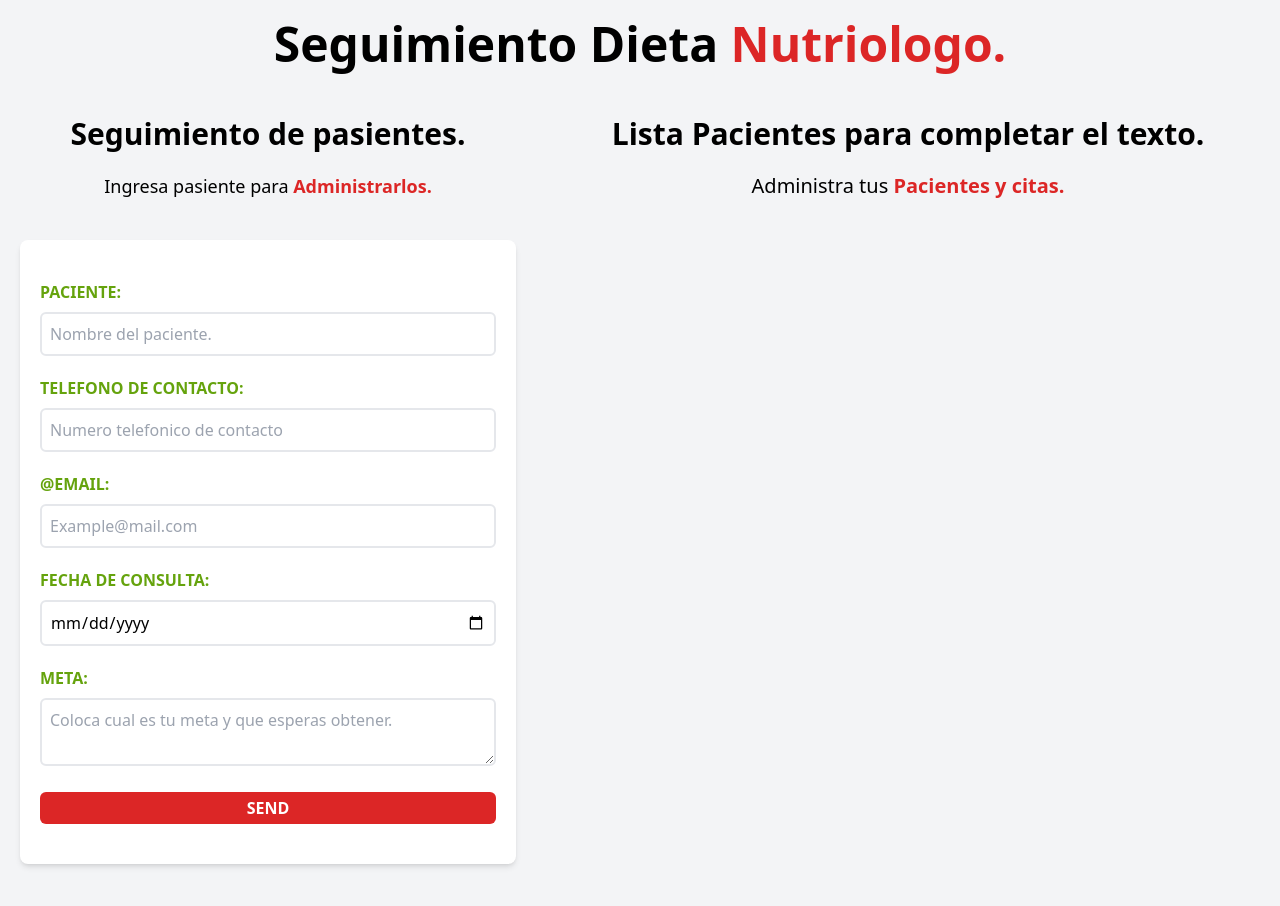
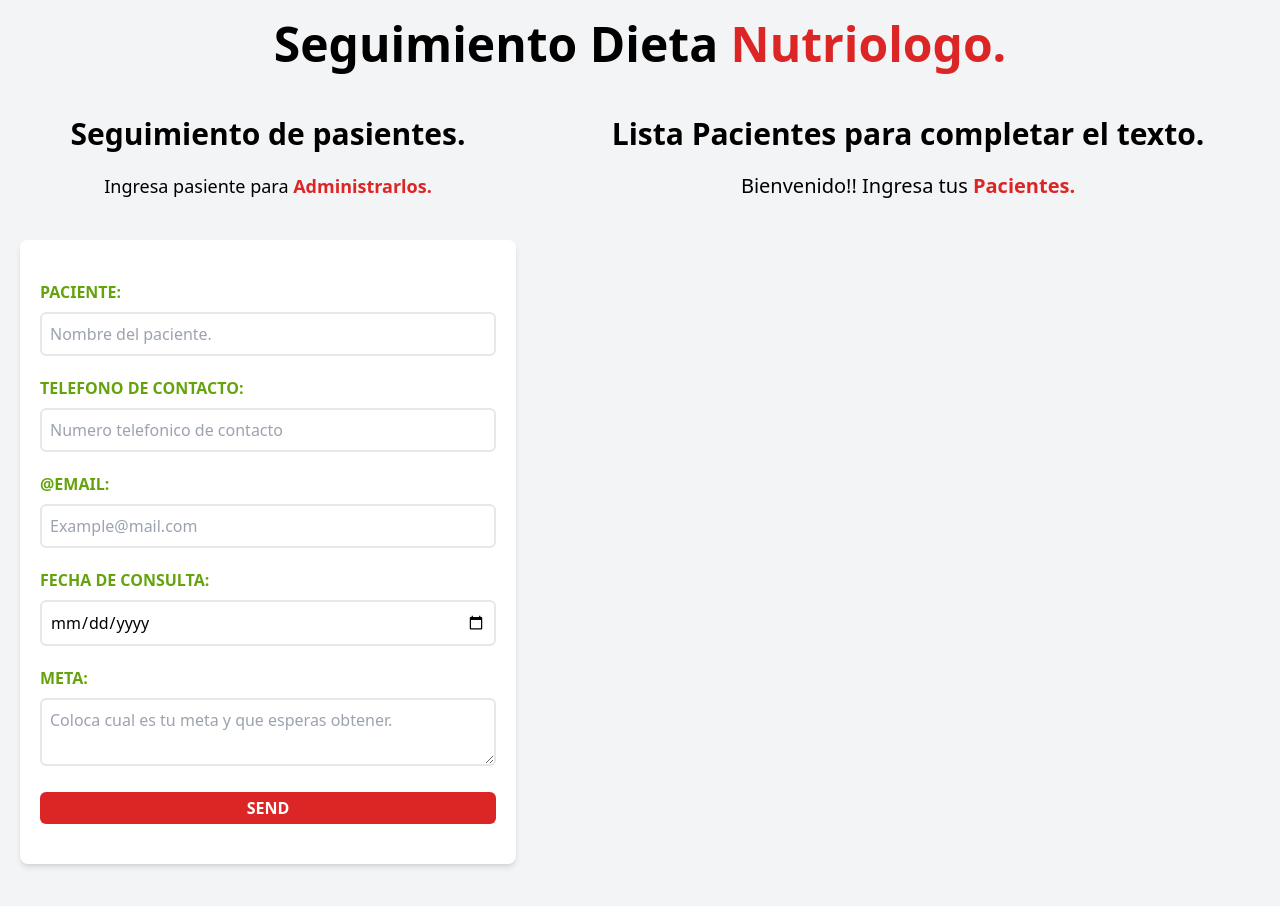
Before and after one commit to SalvadorGonzalezG/FormNutritionits, a React (Vite) app: page / in a window 1280 px wide. Shown: the top 906 px of the page. Built offline with nearby package versions, Linux system fonts and the light colour scheme.

Commit message:
Validation in ListadoPacientes

```diff
--- a/src/components/ListadoPacientes.jsx
+++ b/src/components/ListadoPacientes.jsx
@@ -1,17 +1,19 @@
 import Paciente from "./Paciente"
 
 // prop extraido desde el estado que se encuentra en App.jsx.
-const ListadoPacientes = ({paciente}) => {
+const ListadoPacientes = ({ paciente }) => {
 
 
     return (
         <div className="md:w-1/2 lg:w-3/5 md:h-screen overflow-y-scroll">
+            {paciente && paciente.length ?
+                (<>
                     <h2 className="font-black text-3xl text-center"  >Lista Pacientes para completar el texto.</h2>
                     <p className="text-xl mt-5 mb-10 text-center">
                         Administra tus {''}
                         <span className="text-red-600 font-bold ">Pacientes y citas.</span>
                     </p>
-            { paciente.map( lisPac => ( // iteracion de cada uno de los pacientes se van colocando en pantalla.
+                    {paciente.map(lisPac => ( // iteracion de cada uno de los pacientes se van colocando en pantalla.
 
                         <Paciente
                             key={lisPac.id}
@@ -19,6 +21,19 @@
                         />
 
                     ))}
+                </>
+                )
+                :
+                (
+                    <>
+                        <h2 className="font-black text-3xl text-center"  >Lista Pacientes para completar el texto.</h2>
+                        <p className="text-xl mt-5 mb-10 text-center">
+                            Bienvenido!! Ingresa tus {''}
+                            <span className="text-red-600 font-bold ">Pacientes.</span>
+                        </p>
+                    </>
+                )}
+
 
 
 
```
Lines whose indentation alone changed are shown as unchanged.
